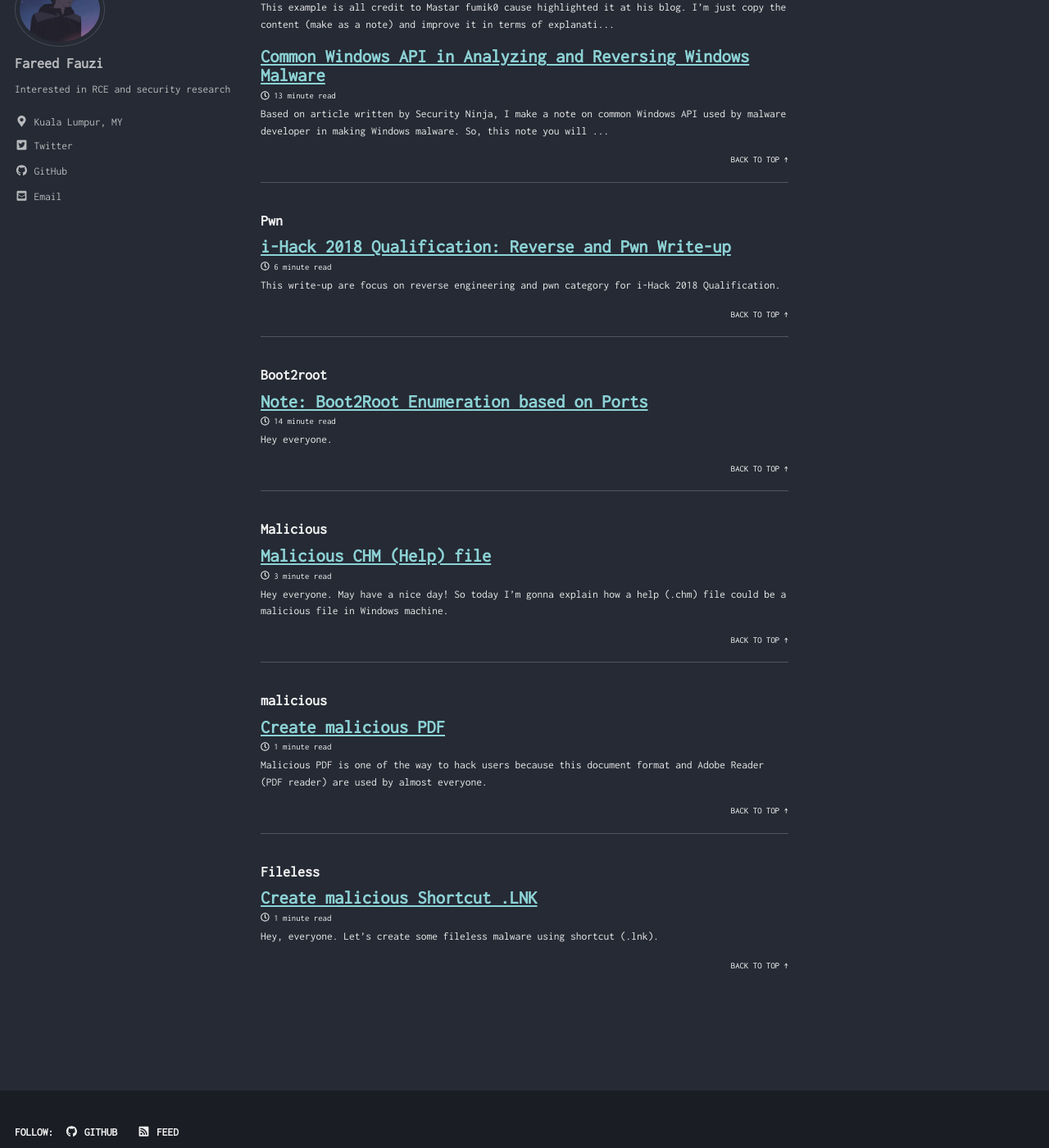
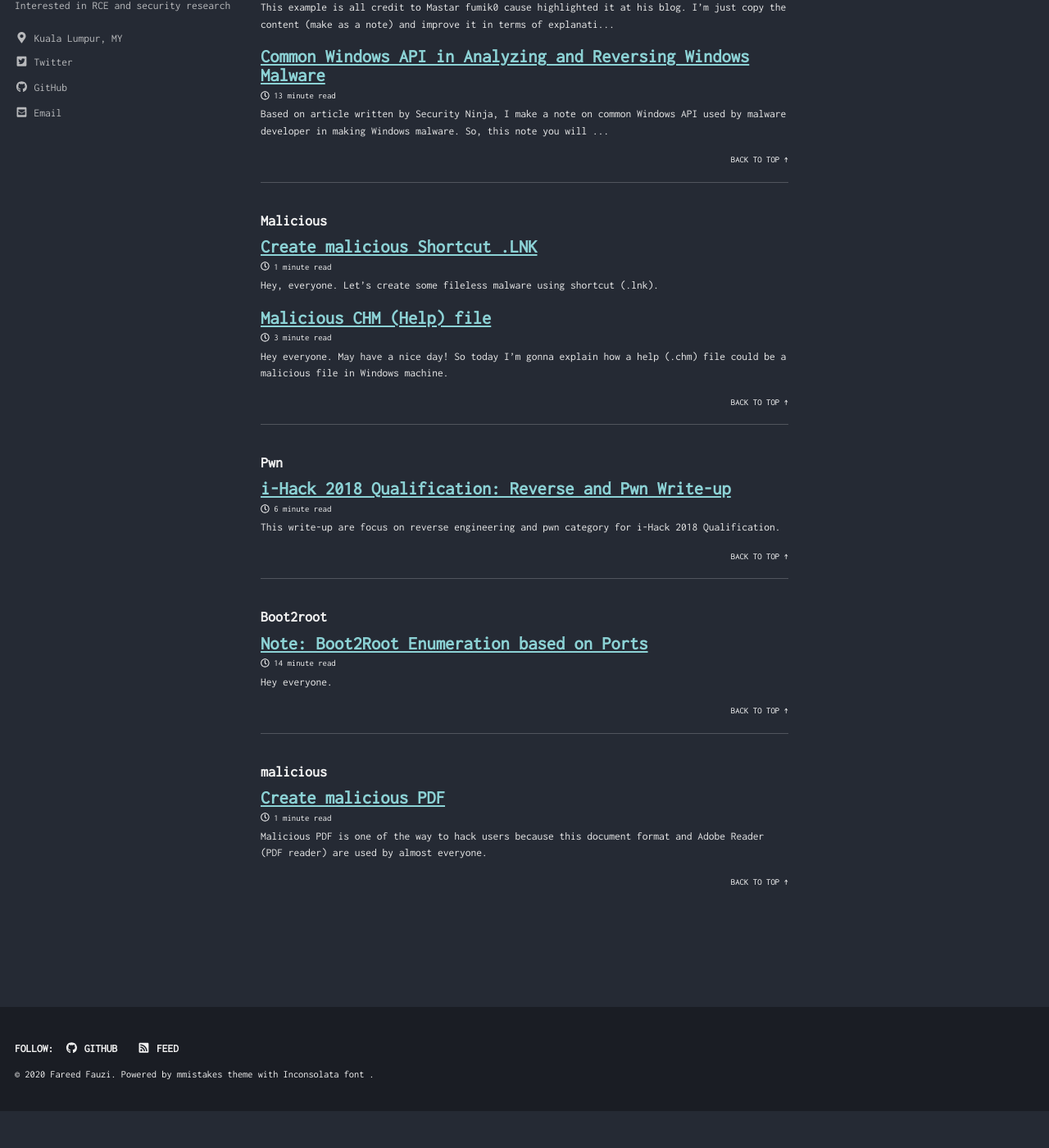
Before and after one commit to spiritedwolf/fareedfauzi.github.io, a Jekyll site: the page built from _pages/tag-archive.md, in a window 1280 px wide and 1400 px high, scrolled down 1846 px. Shown: the whole window at 82% size. Built offline with Jekyll 4.4.1, drawn with Linux system fonts in a browser that asks for light colours; cached includes are drawn as plain includes; after the commit the page ends 3202 px from its top, so only the background shows below that; some of the changed text lies outside the part shown.

Commit message:
Update 2020-10-03-Create-malicious-lnk.md

```diff
--- a/_posts/2020-10-03-Create-malicious-lnk.md
+++ b/_posts/2020-10-03-Create-malicious-lnk.md
@@ -3,7 +3,7 @@ title: "Create malicious Shortcut .LNK"
 date: "2020-10-03"
 layout: single
 tags:
-- Fileless
+- Malicious
 categories:
 - Blog-post
 ---
```
